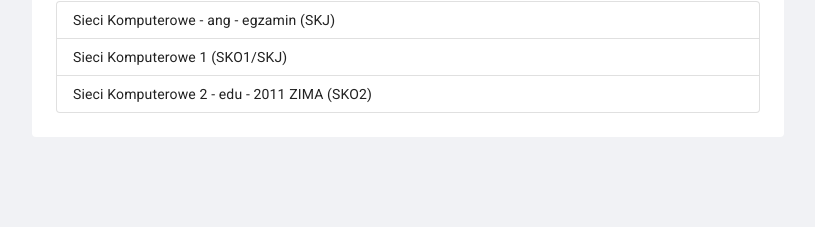
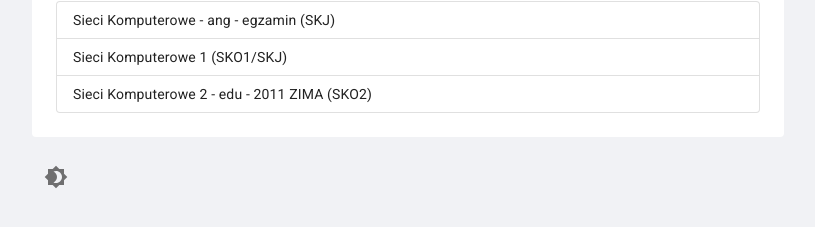
Before and after one commit to bibixx/zdaj-se-pjatk, a React (Create React App) app: page / in a window 1280 px wide. Shown: the part 87-314 px from the top of the page, without its empty margins (232-1047 px from the left). Built offline with nearby package versions, Linux system fonts and the light colour scheme.

Commit message:
Add change theme btn

```diff
--- a/src/App.jsx
+++ b/src/App.jsx
@@ -1,4 +1,4 @@
-import React, { useMemo } from 'react';
+import React, { useMemo, useState, useEffect } from 'react';
 import {
   BrowserRouter as Router,
   Switch,
@@ -14,6 +14,8 @@ import useMediaQuery from '@material-ui/core/useMediaQuery';
 import SubjectAllQuestions from './SubjectAllQuestions';
 import IndexPage from './IndexPage';
 import getTheme from './theme';
+import Footer from './Footer';
+import DarkModeButton from './DarkModeButton';
 
 const useStyles = makeStyles({
   root: {
@@ -24,10 +26,15 @@ const useStyles = makeStyles({
 
 const App = () => {
   const prefersDarkMode = useMediaQuery('(prefers-color-scheme: dark)');
+  const [darkModeEnabled, setDarkModeEnabled] = useState(prefersDarkMode);
+
+  useEffect(() => {
+    setDarkModeEnabled(prefersDarkMode);
+  }, [prefersDarkMode]);
 
   const theme = useMemo(
-    () => getTheme(prefersDarkMode),
-    [prefersDarkMode],
+    () => getTheme(darkModeEnabled),
+    [darkModeEnabled],
   );
 
   const classes = useStyles();
@@ -46,6 +53,15 @@ const App = () => {
             </Route>
           </Switch>
         </Router>
+        <Footer>
+          <DarkModeButton
+            darkModeEnabled={darkModeEnabled}
+            onClick={() => setDarkModeEnabled(!darkModeEnabled)}
+          >
+            {/* eslint-disable no-irregular-whitespace */}
+            Zmień motyw
+          </DarkModeButton>
+        </Footer>
       </Container>
     </ThemeProvider>
   );
--- /dev/null
+++ b/src/DarkModeButton/DarkModeButton.jsx
@@ -0,0 +1,18 @@
+import React from 'react';
+
+import Brightness4Icon from '@material-ui/icons/Brightness4';
+import Brightness7Icon from '@material-ui/icons/Brightness7';
+import { IconButton } from '@material-ui/core';
+
+const DarkModeButton = ({ darkModeEnabled, ...props }) => (
+  // eslint-disable-next-line react/jsx-props-no-spreading
+  <IconButton {...props}>
+    {
+      darkModeEnabled
+        ? <Brightness7Icon />
+        : <Brightness4Icon />
+    }
+  </IconButton>
+);
+
+export default DarkModeButton;
--- /dev/null
+++ b/src/DarkModeButton/index.js
@@ -0,0 +1 @@
+export { default } from './DarkModeButton';
--- /dev/null
+++ b/src/Footer/Footer.jsx
@@ -0,0 +1,8 @@
+import React from 'react';
+import { Box } from '@material-ui/core';
+
+const Footer = ({ children }) => (
+  <Box py="1rem">{children}</Box>
+);
+
+export default Footer;
--- /dev/null
+++ b/src/Footer/index.js
@@ -0,0 +1 @@
+export { default } from './Footer';
```
